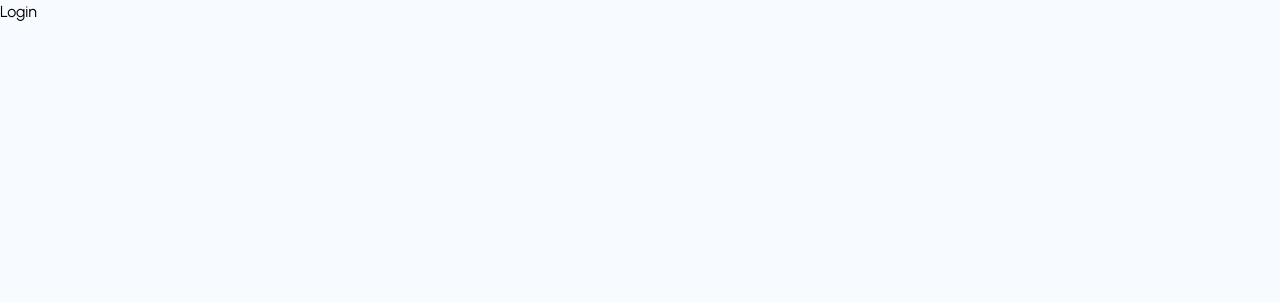
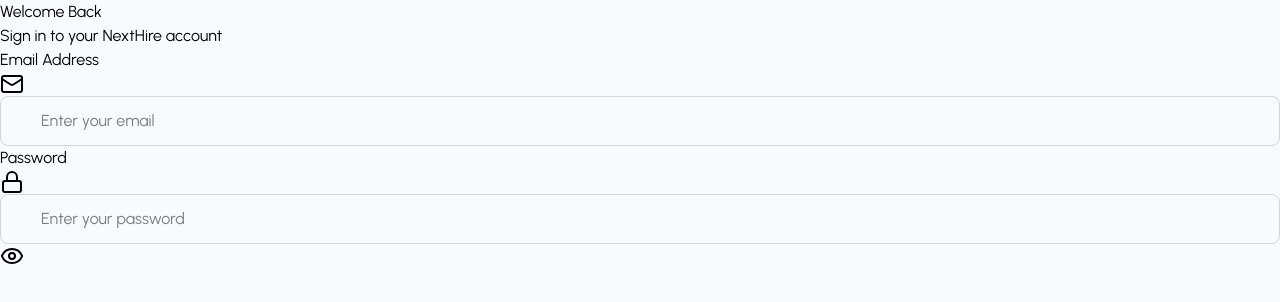
Before and after one commit to brunolopes9/NextHire, a React (Vite) app in the folder frontend/NextHire/: page /login in a window 1280 px wide. Shown: the top 302 px of the page. Built offline with nearby package versions, Linux system fonts and the light colour scheme.

Commit message:
create login.jsx

```diff
--- a/frontend/NextHire/src/pages/Auth/Login.jsx
+++ b/frontend/NextHire/src/pages/Auth/Login.jsx
@@ -1,7 +1,124 @@
-import React from "react"
+import React, { useState } from "react"
+import { motion } from "framer-motion"
+import {
+  Mail,
+  Lock,
+  Eye,
+  EyeOff,
+  Loader,
+  AlertCircle,
+  CheckCircle,
+} from "lucide-react"
 
 const Login = () => {
-  return <div> Login </div>
+  const [formData, setFormData] = useState({
+    email: "",
+    password: "",
+    rememberMe: false,
+  })
+
+  const [formState, setFormState] = useState({
+    loading: false,
+    errors: {},
+    showPassword: false,
+    success: false,
+  })
+
+  //Validation Functions
+  const validateEmail = (email) => {}
+
+  //Handle Input Changes
+  const handleInputChange = (e) => {}
+
+  const validateForm = () => {}
+
+  const handleSubmit = async (e) => {}
+
+  return (
+    <div className="">
+      <motion.div
+        initial={{ opacity: 0, y: 20 }}
+        animate={{ opacity: 1, y: 0 }}
+        transition={{ duration: 0.6 }}
+        className=""
+      >
+        <div className="">
+          <h2 className="">Welcome Back</h2>
+          <p className="">Sign in to your NextHire account</p>
+        </div>
+
+        <form onSubmit={handleSubmit} className="">
+          {/*Email*/}
+          <div>
+            <label className="">Email Address</label>
+            <div className="">
+              <Mail className="" />
+              <input
+                type="email"
+                name="email"
+                value={formData.email}
+                onChange={handleInputChange}
+                className={`w-full pl-10 pr-4 py-3 rounded-lg border ${
+                  formState.errors.email ? "border-red-500" : "border-gray-300"
+                } focus:ring-2 focus:ring-blue-500 focus:border-transparent transition-colors`}
+                placeholder="Enter your email"
+              />
+            </div>
+
+            {formState.errors.email && (
+              <p className="">
+                <AlertCircle className="" />
+                {formState.errors.email}
+              </p>
+            )}
+          </div>
+
+          {/*Password*/}
+          <div>
+            <label className="">Password</label>
+            <div className="">
+              <Lock className="" />
+              <input
+                type={formState.showPassword ? "text" : "password"}
+                name="password"
+                value={formData.password}
+                onChange={handleInputChange}
+                className={`w-full pl-10 pr-12 py-3 rounded-lg border ${
+                  formState.errors.password
+                    ? "border-red-500"
+                    : "border-gray-300"
+                } focus:ring-2 focus:ring-blue-500 focus:border-transparent transition-colors`}
+                placeholder="Enter your password"
+              />
+              <button
+                type="button"
+                onClick={() =>
+                  setFormState((prev) => ({
+                    ...prev,
+                    showPassword: !prev.showPassword,
+                  }))
+                }
+                className=""
+              >
+                {formState.showPassword ? (
+                  <EyeOff className="" />
+                ) : (
+                  <Eye className="" />
+                )}
+              </button>
+            </div>
+
+            {formState.errors.password && (
+              <p className="">
+                <AlertCircle className="" />
+                {formState.errors.password}
+              </p>
+            )}
+          </div>
+        </form>
+      </motion.div>
+    </div>
+  )
 }
 
 export default Login
```
